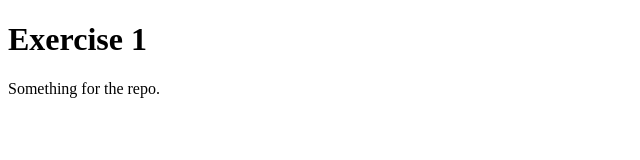
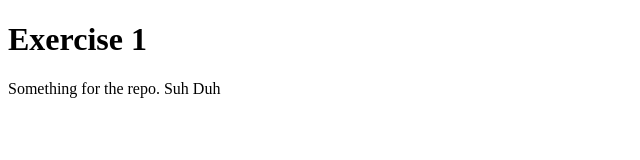
Before and after one commit to cyalatraca/exercise1, a plain HTML site: page index.html in a window 1280 px wide. Shown: the full height of the page, 0-640 px from the left. Drawn offline with Linux system fonts and the light colour scheme.

Commit message:
Update index.html

```diff
--- a/index.html
+++ b/index.html
@@ -5,6 +5,6 @@
 </head>
 <body>
     <h1>Exercise 1</h1>
-    <p>Something for the repo.</p>
+    <p>Something for the repo. Suh Duh</p>
 </body>
 </html>
```
